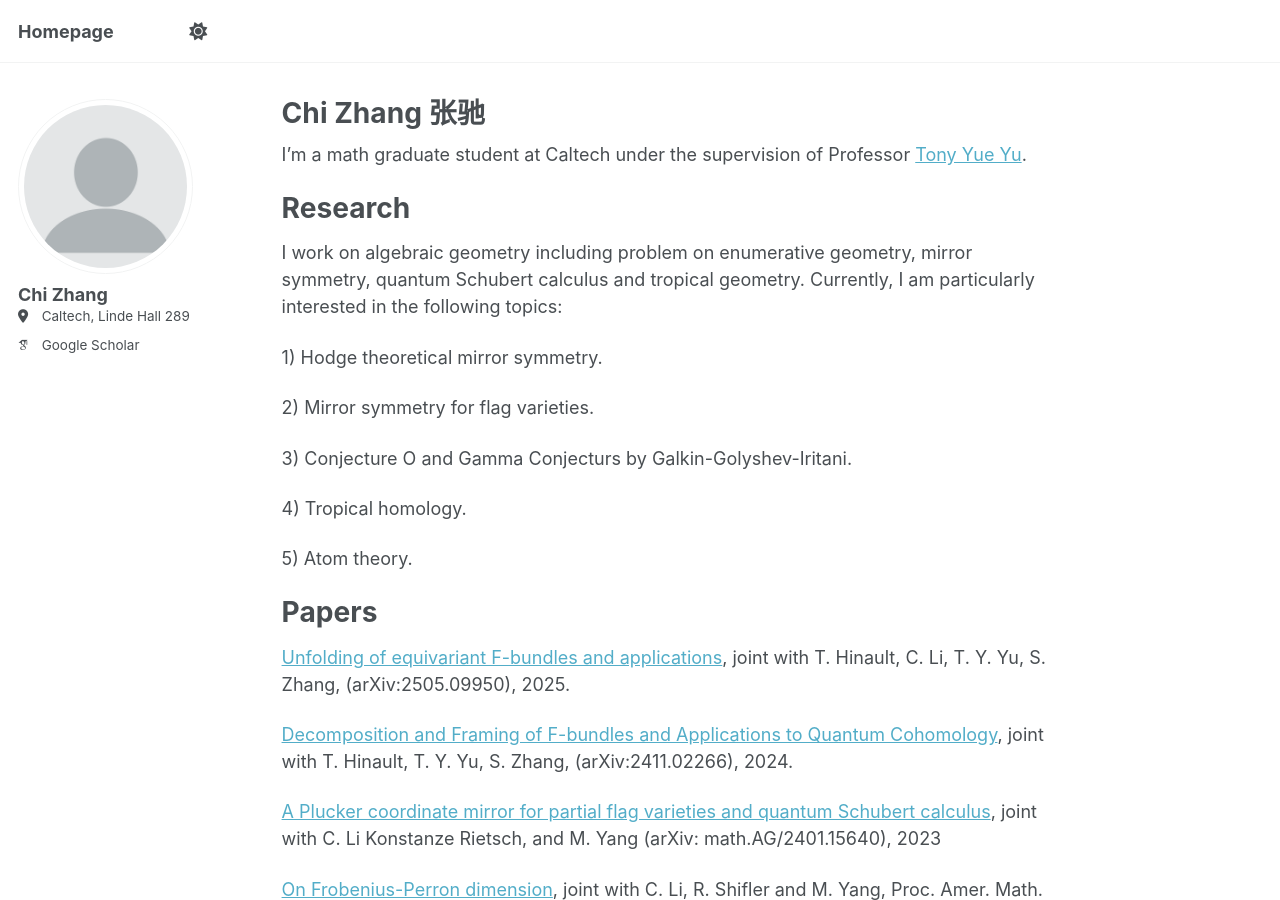
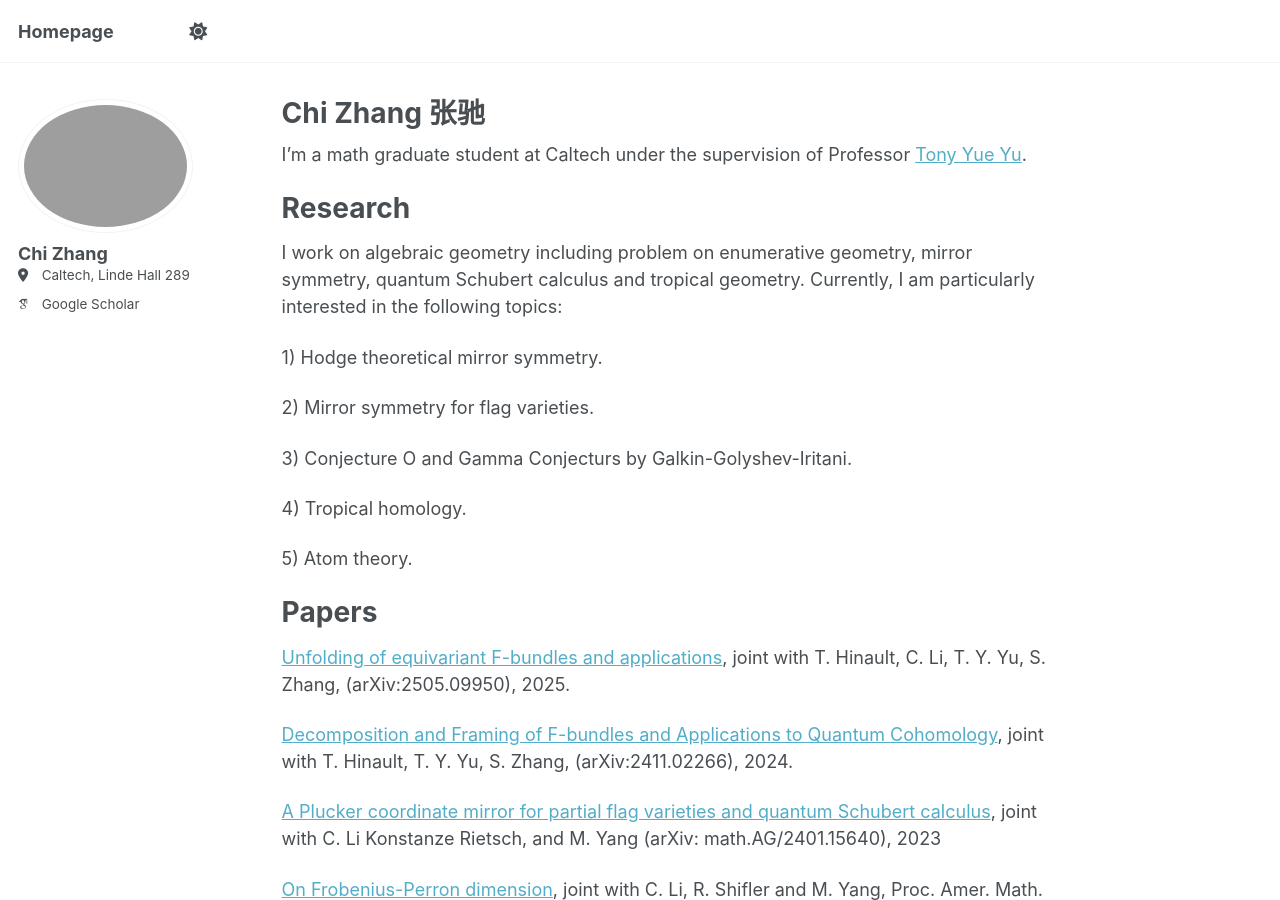
Before and after one commit to ChiZhang-math/ChiZhang-math.github.io, a Jekyll site: the page built from _pages/about.md, in a window 1280 px wide and 900 px high. Built offline with Jekyll 4.4.1, drawn with Linux system fonts in a browser that asks for light colours; some web fonts are replaced; a script that is not in the unit is left out.

Commit message:
Update _config.yml

```diff
--- a/_config.yml
+++ b/_config.yml
@@ -23,7 +23,7 @@ repository               : "academicpages/academicpages.github.io"
 #               Additional customization can be done by editing /_includes/author-profile.html
 author:
   # Biographic information
-  avatar           : "profile.png"
+  avatar           : "Chi.jpg"
   name             : "Chi Zhang"
   pronouns         : # example: "he/his"
   location         : "Caltech, Linde Hall 289"
```
